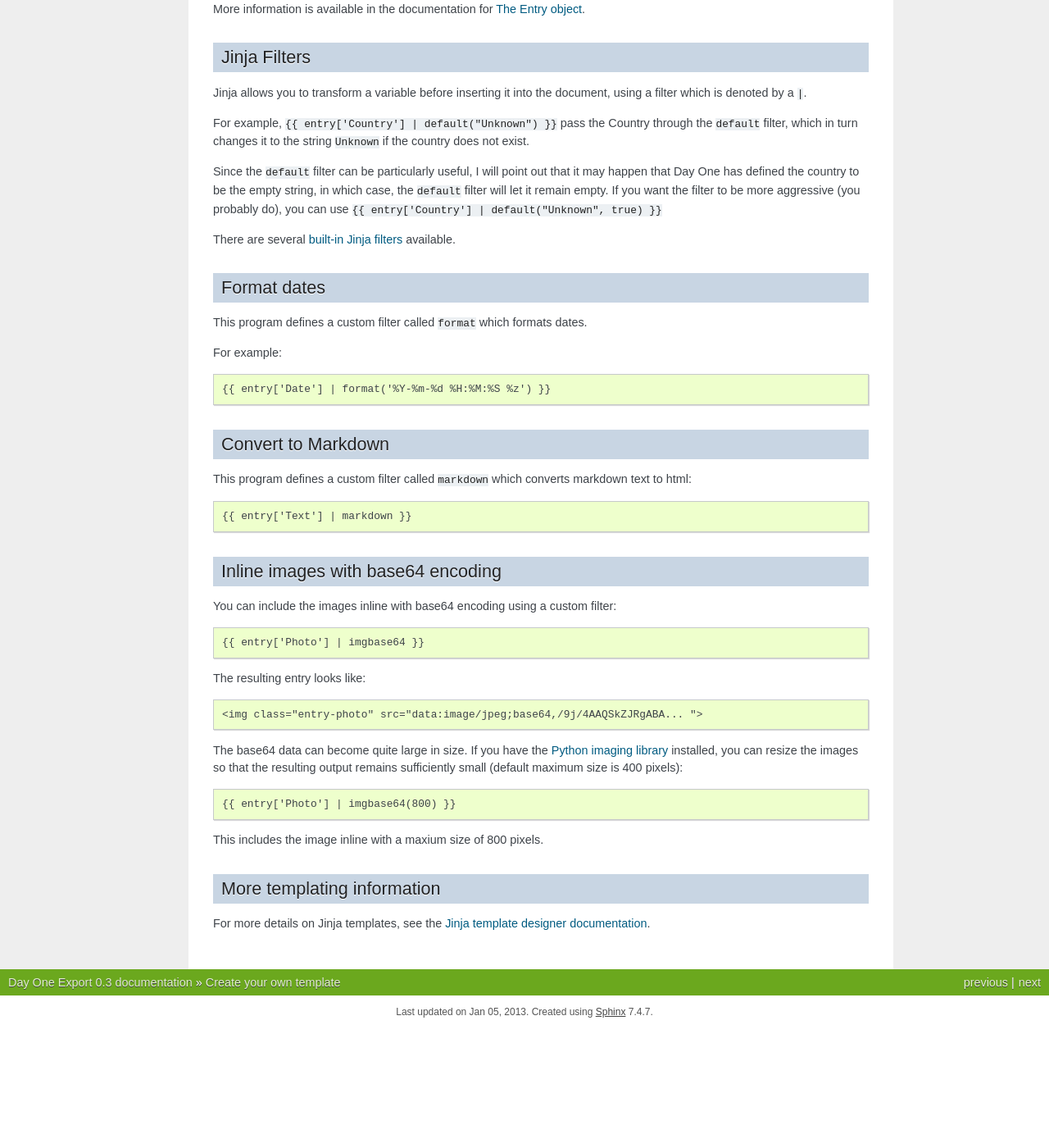
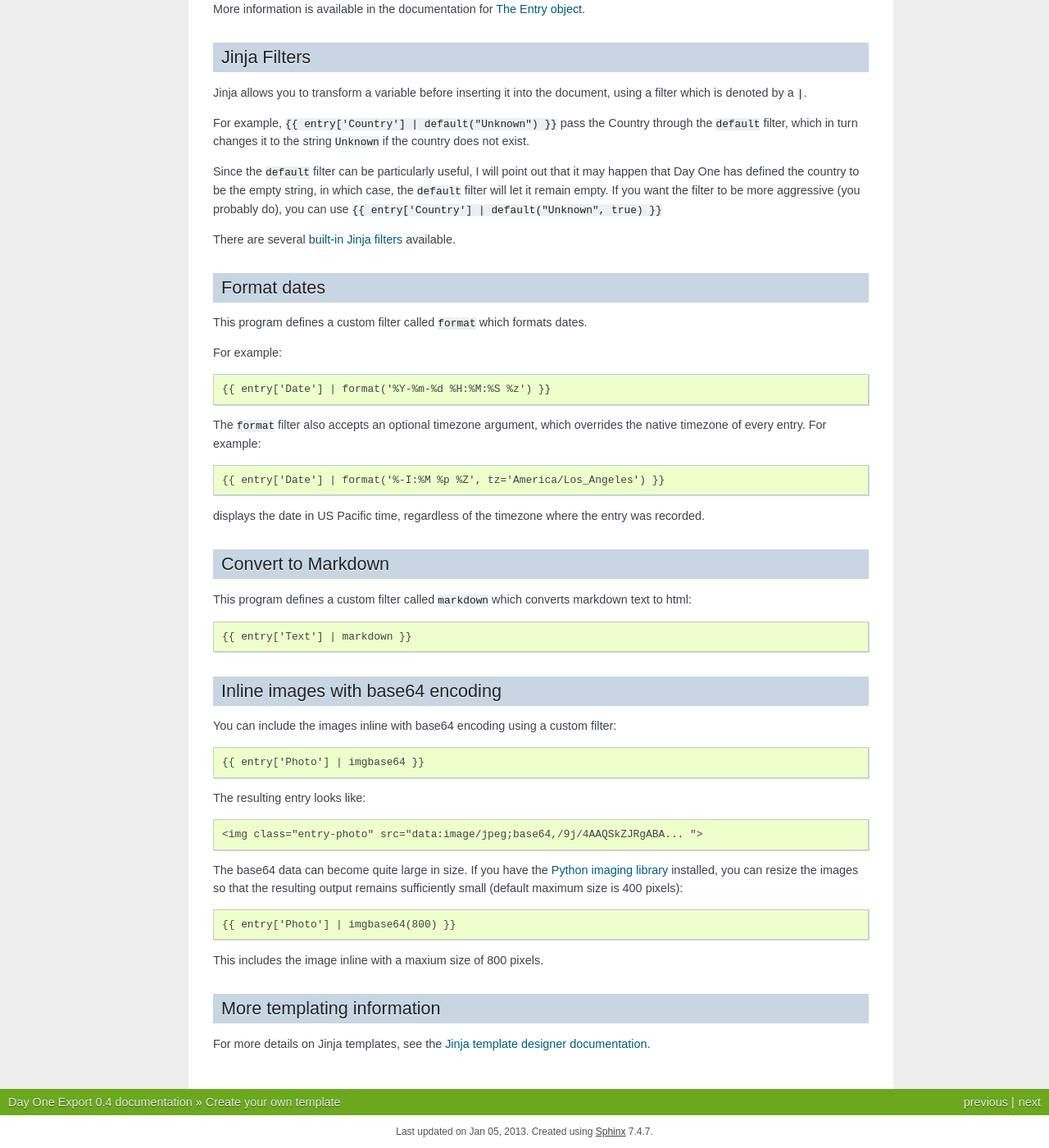
Before and after one commit to nathangrigg/dayone_export, a Sphinx documentation site: the page built from docs/templates.rst, in a window 1280 px wide and 1400 px high, scrolled down 1553 px. Shown: the whole window at 82% size. Built offline with Sphinx 7.4.7, drawn with Linux system fonts in a browser that asks for light colours; before the commit the page ends 2807 px from its top, so only the background shows below that; some of the changed text lies outside the part shown.

Commit message:
Update docs

```diff
--- a/HISTORY.txt
+++ b/HISTORY.txt
@@ -1,3 +1,6 @@
+0.4.0
+    Major bug fix: time zone calculation error
+
 0.3.0
     Markdown extensions for footnotes and tables
     New option to autobold first line
--- a/docs/conf.py
+++ b/docs/conf.py
@@ -52,9 +52,9 @@
 # built documents.
 #
 # The short X.Y version.
-version = '0.3'
+version = '0.4'
 # The full version, including alpha/beta/rc tags.
-release = '0.3.0'
+release = '0.4.0'
 
 # The language for content autogenerated by Sphinx. Refer to documentation
 # for a list of supported languages.
--- a/docs/index.rst
+++ b/docs/index.rst
@@ -16,3 +16,4 @@
    cli
    templates
    module
+   timezones
--- a/docs/templates.rst
+++ b/docs/templates.rst
@@ -134,6 +134,14 @@
 
     {{ entry['Date'] | format('%Y-%m-%d %H:%M:%S %z') }}
 
+The ``format`` filter also accepts an optional timezone argument, which
+overrides the native timezone of every entry. For example::
+
+    {{ entry['Date'] | format('%-I:%M %p %Z', tz='America/Los_Angeles') }}
+
+displays the date in US Pacific time, regardless of the timezone where
+the entry was recorded.
+
 Convert to Markdown
 -------------------
 
--- a/setup.py
+++ b/setup.py
@@ -26,7 +26,7 @@
 
 setup(
     name = "dayone_export",
-    version = "0.3.0",
+    version = "0.4.0",
     description = "Export Day One journal using Jinja2 templates",
     author = "Nathan Grigg",
     author_email = "nathan@nathanamy.org",
```
Also changed, not shown: docs/timezones.rst (added, +29 -0 lines).
